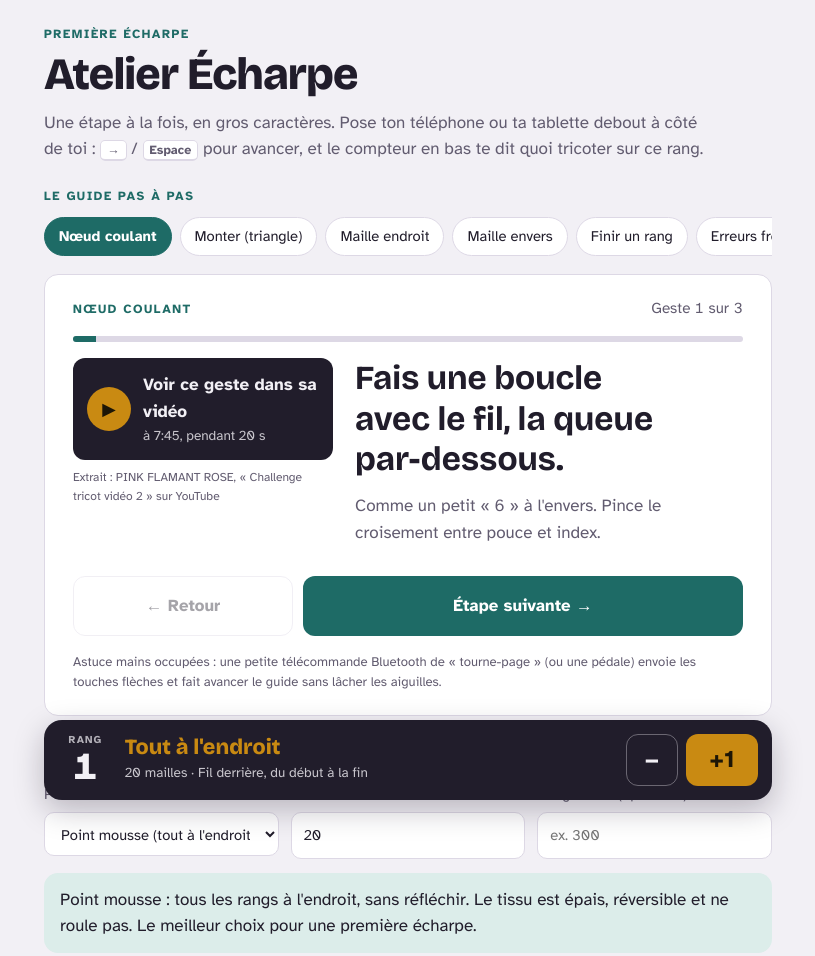
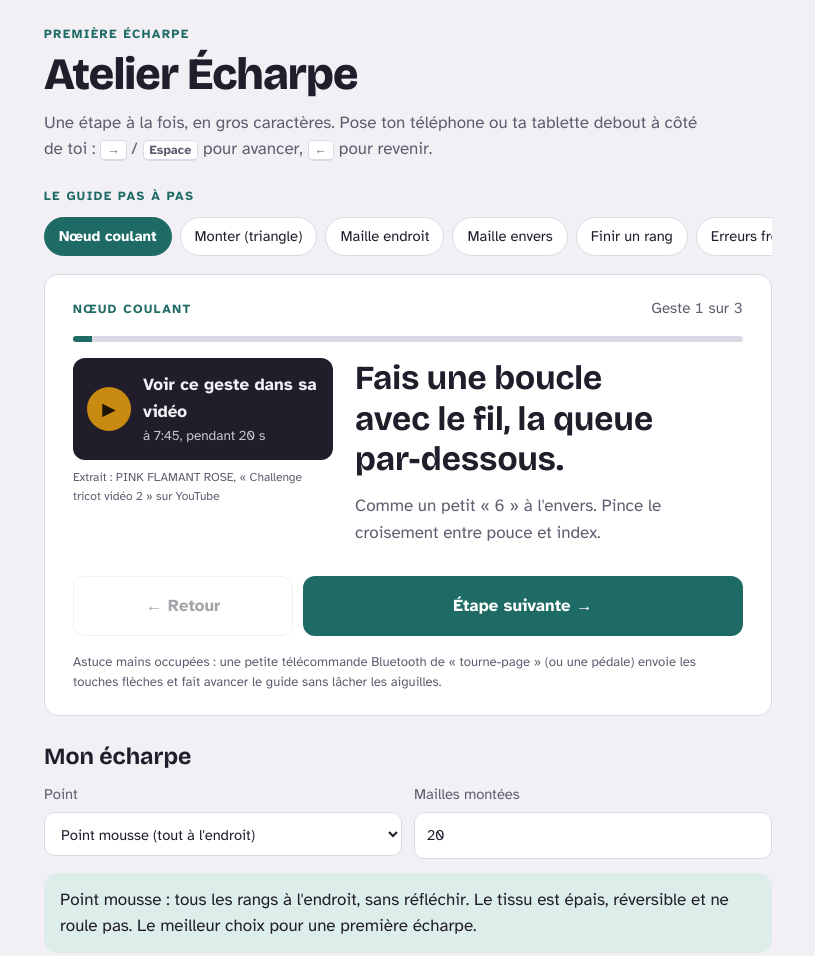
Before and after one commit to julnev/atelier-echarpe, a plain HTML site: page index.html in a window 1280 px wide. Shown: the top 956 px of the page, without its empty margins (232-1047 px from the left). Drawn offline with nearby package versions, Linux system fonts and the light colour scheme.

Commit message:
Retire le compteur collé, ajoute le chapitre Retirer une maille
Co-Authored-By: Claude Opus 5.5 <noreply@anthropic.com>

```diff
--- a/index.html
+++ b/index.html
@@ -5,7 +5,7 @@
 <link rel="preconnect" href="https://fonts.googleapis.com">
 <link rel="stylesheet" href="https://fonts.googleapis.com/css2?family=Bricolage+Grotesque:opsz,wght@12..96,500;12..96,700;12..96,800&family=Atkinson+Hyperlegible:ital,wght@0,400;0,700;1,400&display=swap">
 <style>
-/* Layout: one column "établi" — guide pas à pas en haut, compteur de rangs collant, aide photo. Gros caractères lisibles d'un coup d'œil, mains occupées. */
+/* Layout: one column "établi" — guide pas à pas en haut, aide photo. Gros caractères lisibles d'un coup d'œil, mains occupées. */
 :root{
   --bg:#F2F0F5; --surface:#FFFFFF; --ink:#211D2B; --muted:#625C70; --line:#DDD8E5;
   --accent:#1E6B66; --accent-ink:#FFFFFF; --accent-soft:#DCEDEA;
@@ -83,17 +83,6 @@ button{font:inherit;color:inherit;cursor:pointer}
 .kbd{font-size:.82rem;color:var(--muted)}
 kbd{font:700 .78rem var(--body);border:1px solid var(--line);border-bottom-width:2px;border-radius:5px;padding:1px 6px;background:var(--surface)}
 
-/* Compteur de rangs */
-.rows{position:sticky;bottom:calc(10px + env(safe-area-inset-bottom, 0px));z-index:5;background:var(--ink);color:var(--bg);border-radius:18px;padding:14px;display:grid;grid-template-columns:auto 1fr auto;gap:12px;align-items:center;box-shadow:0 10px 30px rgba(20,10,30,.25)}
-.rows .num{font:800 2.4rem/1 var(--display);font-variant-numeric:tabular-nums;min-width:2.2ch;text-align:center}
-.rows .num small{display:block;font:700 .66rem/1.2 var(--body);letter-spacing:.1em;text-transform:uppercase;opacity:.7}
-.rows .what{display:flex;flex-direction:column;gap:2px;min-width:0}
-.rows .what b{font:800 1.35rem/1.1 var(--display);color:var(--yarn)}
-.rows .what span{font-size:.85rem;opacity:.8}
-.rows .ctl{display:flex;gap:8px}
-.rows button{border:none;border-radius:12px;min-width:52px;min-height:52px;font-size:1.5rem;font-weight:800}
-.rows .minus{background:transparent;color:var(--bg);border:1.5px solid color-mix(in srgb,var(--bg) 35%,transparent)}
-.rows .plus{background:var(--yarn);color:#1D1606;min-width:72px}
 
 .settings{display:grid;grid-template-columns:repeat(auto-fit,minmax(200px,1fr));gap:12px}
 .field{display:flex;flex-direction:column;gap:6px;font-size:.92rem;color:var(--muted)}
@@ -111,7 +100,7 @@ kbd{font:700 .78rem var(--body);border:1px solid var(--line);border-bottom-width
 .row-actions .btn{flex:1 1 160px}
 .muted{color:var(--muted);font-size:.92rem}
 
-@media (max-width:480px){.nav{grid-template-columns:1fr 1.6fr}.rows .num{font-size:2rem}}
+@media (max-width:480px){.nav{grid-template-columns:1fr 1.6fr}}
 @media (prefers-reduced-motion:reduce){*{transition:none!important}}
 </style>
 
@@ -119,7 +108,7 @@ kbd{font:700 .78rem var(--body);border:1px solid var(--line);border-bottom-width
   <header>
     <span class="eyebrow">Première écharpe</span>
     <h1>Atelier Écharpe</h1>
-    <p class="lede">Une étape à la fois, en gros caractères. Pose ton téléphone ou ta tablette debout à côté de toi : <kbd>→</kbd> / <kbd>Espace</kbd> pour avancer, et le compteur en bas te dit quoi tricoter sur ce rang.</p>
+    <p class="lede">Une étape à la fois, en gros caractères. Pose ton téléphone ou ta tablette debout à côté de toi : <kbd>→</kbd> / <kbd>Espace</kbd> pour avancer, <kbd>←</kbd> pour revenir.</p>
   </header>
 
   <section aria-labelledby="guide-t">
@@ -170,9 +159,6 @@ kbd{font:700 .78rem var(--body);border:1px solid var(--line);border-bottom-width
       <label class="field" for="stitches">Mailles montées
         <input id="stitches" type="number" inputmode="numeric" min="2" max="200" value="20">
       </label>
-      <label class="field" for="target">Rangs visés (optionnel)
-        <input id="target" type="number" inputmode="numeric" min="0" max="2000" placeholder="ex. 300">
-      </label>
     </div>
     <p class="pattern-note" id="patternNote"></p>
   </section>
@@ -194,22 +180,12 @@ kbd{font:700 .78rem var(--body);border:1px solid var(--line);border-bottom-width
         <button class="btn ghost" id="stopBtn" hidden>Arrêter</button>
       </div>
       <div class="answer" id="answer"></div>
-      <p class="muted" id="askNote">Claude reçoit ta photo, ta question, l'étape où tu es et ton compteur de rangs.</p>
+      <p class="muted" id="askNote">Claude reçoit ta photo, ta question, l'étape où tu es et ton point.</p>
     </div>
   </section>
 
 </div>
 
-<div class="wrap" style="padding-block:0;position:sticky;bottom:0;gap:0">
-  <div class="rows" role="group" aria-label="Compteur de rangs">
-    <div class="num" aria-live="polite"><small>Rang</small><span id="rowNum">1</span></div>
-    <div class="what"><b id="rowWhat">Tout à l'endroit</b><span id="rowSub">20 mailles</span></div>
-    <div class="ctl">
-      <button class="minus" id="rowMinus" aria-label="Retirer un rang">−</button>
-      <button class="plus" id="rowPlus" aria-label="Rang terminé, ajouter un rang">+1</button>
-    </div>
-  </div>
-</div>
 
 <script>
 // v: [début, fin] en secondes dans la vidéo de PINK FLAMANT ROSE (Challenge tricot, vidéo 2)
@@ -226,7 +202,7 @@ const CHAPTERS = [
     {t:"Pique l'aiguille vers le haut, sous le brin du pouce qui est devant.", w:"Tu entres dans la boucle du pouce par en dessous.", v:[555,570]},
     {t:"Va chercher le brin de l'index par-dessus, et ramène-le à travers la boucle du pouce.", w:"L'aiguille fait un petit aller-retour : sous le pouce, par-dessus l'index, retour par le pouce.", v:[555,570], extra:{mnemo:["Sous le pouce, sur l'index, retour par le pouce.","À répéter à voix haute à chaque maille"]}},
     {t:"Lâche la boucle du pouce, remets le pouce en place et tends doucement.", w:"Une nouvelle maille est sur l'aiguille. Ne serre pas : la maille doit glisser librement.", v:[555,570], extra:{tip:"Mailles trop serrées ? Monte sur 2 aiguilles tenues ensemble, puis retire-en une. C'est l'astuce la plus utile du début.", warn:false}},
-    {t:"Répète jusqu'au nombre de mailles voulu, puis compte-les.", w:"Compte deux fois. Note le nombre dans « Mon écharpe » plus bas : le compteur te le rappellera à chaque rang.", v:[555,570]}
+    {t:"Répète jusqu'au nombre de mailles voulu, puis compte-les.", w:"Compte deux fois. Note le nombre dans « Mon écharpe » plus bas.", v:[555,570]}
   ]},
   {name:"Maille endroit", steps:[
     {t:"Passe l'aiguille pleine dans la main gauche. Le fil reste derrière le travail.", w:"La main droite tient l'aiguille vide. Tiens le fil comme tu veux : l'important c'est qu'il reste derrière.", v:[760,780]},
@@ -242,7 +218,7 @@ const CHAPTERS = [
     {t:"Repousse la boucle vers l'arrière à travers la maille, puis fais tomber l'ancienne.", w:"Même rythme que l'endroit, mais dans l'autre sens.", v:[935,962], extra:{mnemo:["Fil devant, je pique devant, j'enroule, je pousse derrière.","Pour l'envers"]}},
   ]},
   {name:"Finir un rang", steps:[
-    {t:"Quand l'aiguille gauche est vide, tourne ton ouvrage et change d'aiguille de main.", w:"L'aiguille pleine revient dans la main gauche. Appuie sur +1 sur le compteur en bas.", v:[876,895]},
+    {t:"Quand l'aiguille gauche est vide, tourne ton ouvrage et change d'aiguille de main.", w:"L'aiguille pleine revient dans la main gauche, et le fil pend sous l'aiguille.", v:[876,895]},
     {t:"Compte tes mailles à la fin de chaque rang, au moins les dix premiers.", w:"Si le nombre change, tu as ajouté ou perdu une maille. Plus tôt tu le vois, plus facile à réparer.", v:[650,676]},
     {t:"En jersey : regarde la face devant toi pour savoir quoi tricoter.", w:"Tu vois des petits V bien lisses ? Tricote à l'endroit. Tu vois des bosses ? Tricote à l'envers.", v:[993,1052], extra:{tip:"C'est plus fiable que de se souvenir du rang précédent."}}
   ]},
@@ -251,6 +227,15 @@ const CHAPTERS = [
     {t:"Un trou et une maille en plus au milieu ?", w:"Le fil est resté devant après une maille envers (ou derrière après une endroit) : ça fait un « jeté ». En côtes, ramène le fil entre les aiguilles à chaque changement."},
     {t:"Une maille s'est échappée ?", w:"Pas de panique. Pique-la tout de suite avec une épingle à nourrice ou un trombone pour qu'elle ne file pas, puis demande de l'aide à Claude avec une photo.", extra:{tip:"Un crochet permet de la remonter rang par rang, comme une échelle.", warn:true}},
     {t:"Ton écharpe s'enroule sur elle-même ?", w:"C'est normal en jersey, le tissu roule toujours. Le point mousse et les côtes restent bien à plat : c'est pour ça qu'on les conseille pour une écharpe.", v:[220,262]}
+  ]},
+  {name:"Retirer une maille", steps:[
+    {t:"Compte tes mailles : en as-tu vraiment une de plus qu'au montage ?", w:"Ne retire une maille que si tu en as une en trop. Fais-le au début d'un rang, juste après la première maille : le bord de l'écharpe reste droit."},
+    {t:"Tricote la première maille du rang normalement, à l'endroit.", w:"Fil derrière, comme d'habitude. Elle reste sur l'aiguille droite."},
+    {t:"Pique l'aiguille droite dans les 2 mailles suivantes en même temps.", w:"Comme pour une maille endroit : de l'avant vers l'arrière, de gauche à droite, mais à travers deux boucles à la fois.", extra:{tip:"Si c'est trop serré, pousse les deux mailles vers la pointe de l'aiguille gauche avant de piquer."}},
+    {t:"Enroule le fil et ramène la boucle à travers les deux mailles.", w:"Exactement le geste de la maille endroit, une seule fois pour les deux mailles.", extra:{mnemo:["2 mailles ensemble = 1 maille en moins.","Le nom officiel : « 2 m. ens. à l'endroit »"]}},
+    {t:"Fais tomber les deux mailles de l'aiguille gauche, puis finis le rang.", w:"Il ne reste qu'une maille à leur place. Recompte à la fin du rang : tu dois retrouver ton nombre de départ."},
+    {t:"L'erreur est juste avant ? Tu peux aussi défaire maille par maille.", w:"Pique l'aiguille gauche dans la maille du rang du dessous, juste sous la dernière maille de l'aiguille droite.", extra:{tip:"On appelle ça « détricoter ». C'est le meilleur moyen de retirer une maille ajoutée par erreur quelques mailles plus tôt."}},
+    {t:"Fais glisser la maille de l'aiguille droite et tire doucement le fil.", w:"La maille du dessous revient sur l'aiguille gauche. Répète jusqu'à l'erreur, puis recommence à tricoter normalement."}
   ]},
   {name:"Rabattre", steps:[
     {t:"Tricote 2 mailles normalement.", w:"Elles sont toutes les deux sur l'aiguille droite.", v:[1072,1110]},
@@ -267,10 +252,8 @@ const store = {
   set(k,v){try{localStorage.setItem("tricot:"+k,JSON.stringify(v))}catch{}}
 };
 let idx = Math.min(store.get("idx",0), flat.length-1);
-let row = store.get("row",1);
 let pattern = store.get("pattern","mousse");
 let stitches = store.get("stitches",20);
-let target = store.get("target","");
 
 function renderChapters(){
   const cur = flat[idx].ci;
@@ -362,36 +345,16 @@ const NOTES={
   jersey:"Jersey : rangs impairs à l'endroit, rangs pairs à l'envers. Joli côté V, mais les bords s'enroulent : attends-toi à une écharpe en tube.",
   cotes:"Côtes 1/1 : alterne 1 maille endroit, 1 maille envers. Règle simple : tricote les mailles comme elles se présentent (V → endroit, bosse → envers). Ne roule pas, mais plus exigeant."
 };
-function rowInstruction(){
-  if(pattern==="mousse") return ["Tout à l'endroit","Fil derrière, du début à la fin"];
-  if(pattern==="jersey") return row%2 ? ["Tout à l'endroit","Fil derrière · tu dois voir des bosses face à toi"] : ["Tout à l'envers","Fil devant · tu dois voir des V face à toi"];
-  const odd = stitches%2===1;
-  if(odd) return row%2 ? ["1 end, 1 env… finir par 1 end","Nombre impair : commence toujours par 1 endroit"] : ["1 env, 1 end… finir par 1 env","Rang pair : commence par 1 envers"];
-  return ["1 end, 1 env… jusqu'au bout","Même chose à chaque rang (nombre pair) · V → endroit, bosse → envers"];
-}
-function renderRows(){
-  $("rowNum").textContent=row;
-  const [what,sub]=rowInstruction();
-  $("rowWhat").textContent=what;
-  const t = Number(target)>0 ? ` · ${Math.max(0,target-row+1)} rangs restants` : "";
-  $("rowSub").textContent=`${stitches} mailles · ${sub}${t}`;
-  $("patternNote").textContent=NOTES[pattern];
-  store.set("row",row);
-}
-$("pattern").value=pattern; $("stitches").value=stitches; $("target").value=target;
-$("pattern").onchange=e=>{pattern=e.target.value;store.set("pattern",pattern);renderRows()};
-$("stitches").oninput=e=>{stitches=Math.max(1,parseInt(e.target.value)||0);store.set("stitches",stitches);renderRows()};
-$("target").oninput=e=>{target=e.target.value;store.set("target",target);renderRows()};
-$("rowPlus").onclick=()=>{row++;renderRows();if(navigator.vibrate)try{navigator.vibrate(30)}catch{}};
-$("rowMinus").onclick=()=>{if(row>1){row--;renderRows()}};
+function renderPattern(){ $("patternNote").textContent=NOTES[pattern]; }
+$("pattern").value=pattern; $("stitches").value=stitches;
+$("pattern").onchange=e=>{pattern=e.target.value;store.set("pattern",pattern);renderPattern()};
+$("stitches").oninput=e=>{stitches=Math.max(1,parseInt(e.target.value)||0);store.set("stitches",stitches)};
 
 document.addEventListener("keydown",e=>{
   if(e.target.matches("input,textarea,select")) return;
   if(["ArrowRight","PageDown"," ","Enter"].includes(e.key) && !e.target.matches("button")){e.preventDefault();$("next").click()}
   else if(["ArrowRight","PageDown"].includes(e.key)){e.preventDefault();$("next").click()}
   else if(["ArrowLeft","PageUp"].includes(e.key)){e.preventDefault();$("prev").click()}
-  else if(e.key==="+"||e.key==="="){$("rowPlus").click()}
-  else if(e.key==="-"){$("rowMinus").click()}
 });
 
 // Garder l'écran allumé pendant qu'on tricote
@@ -440,9 +403,8 @@ $("askBtn").onclick=async()=>{
   if(!sample) return;
   const q=$("question").value.trim()||"Est-ce que mes mailles sont correctes ?";
   const s=flat[idx];
-  const [what]=rowInstruction();
   const prompt=`Tu es une prof de tricot bienveillante et très concrète. Ton élève est débutante et tricote sa première écharpe.
-Contexte : point choisi = ${pattern}; ${stitches} mailles montées; elle en est au rang ${row} (consigne du rang : ${what}). Étape du guide ouverte : « ${CHAPTERS[s.ci].name} — ${s.t} ».
+Contexte : point choisi = ${pattern}; ${stitches} mailles montées. Étape du guide ouverte : « ${CHAPTERS[s.ci].name} — ${s.t} ».
 ${photo&&canImages?"Elle t'envoie une photo de son tricot. Décris d'abord en une phrase ce que tu vois (côté V ou bosses, aiguilles, fil), puis repère les erreurs éventuelles (maille en trop, jeté/trou, maille tordue, maille échappée, tension irrégulière).":"Elle n'a pas envoyé de photo."}
 Sa question : ${q}
 
@@ -460,5 +422,5 @@ Réponds en français, tutoiement, phrases courtes. Si quelque chose est à corr
 };
 $("stopBtn").onclick=()=>ctl?.abort();
 
-render(); renderRows();
+render(); renderPattern();
 </script>
```
